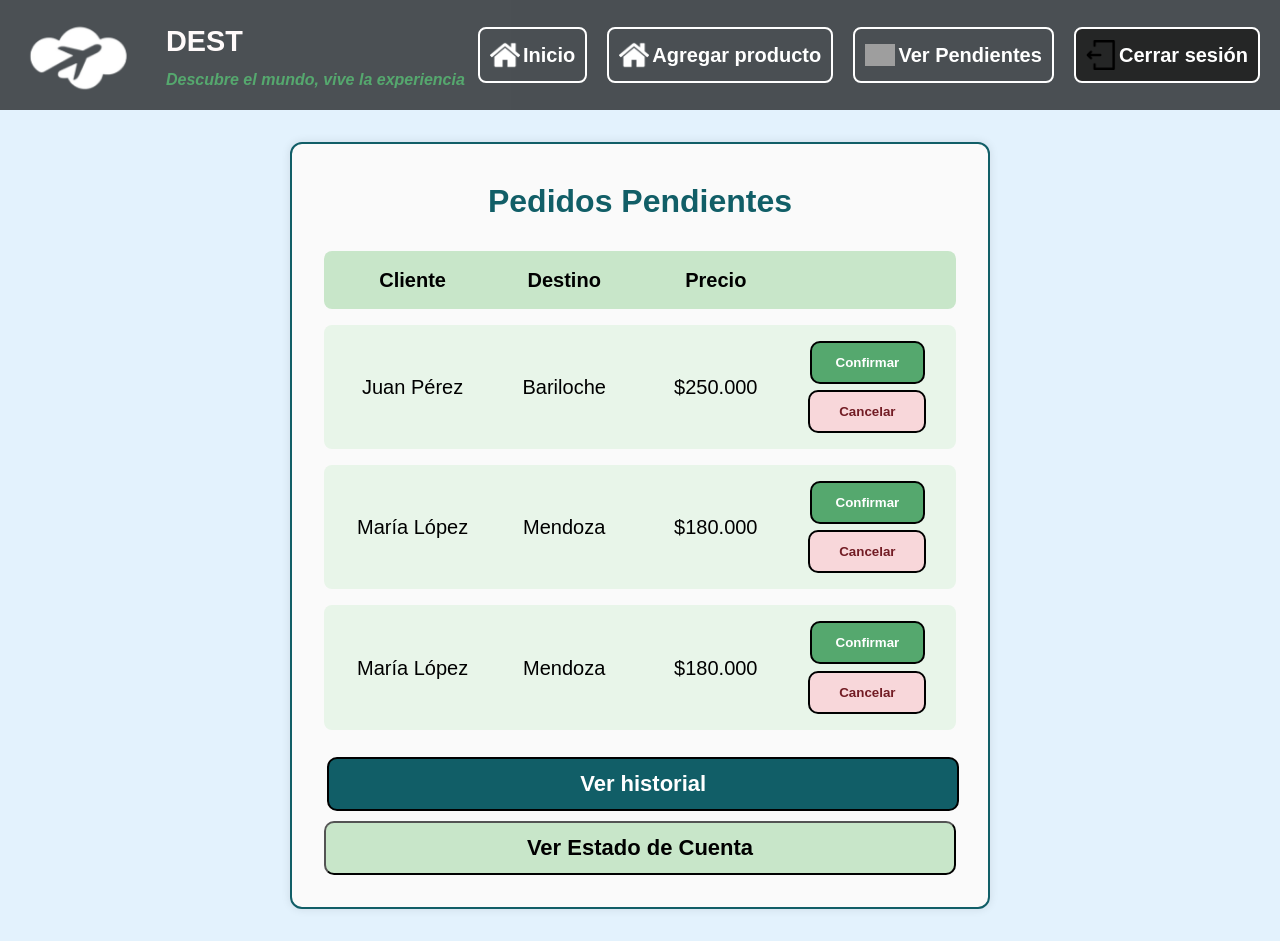
After one commit to Antu27-a/Carrito_INET, a PHP site: page /pages/ver-pedidos-pendientes-jefedeventas.html in a window 1280 px wide. The commit adds this page. Run offline with PHP 8.4, Linux system fonts and the light colour scheme; grey boxes are pictures that could not be loaded.

Commit message:
pendientes de ventas modal de entregados y  estado de cuenta(a cobrar)
aaaaaaaa

```diff
--- /dev/null
+++ b/pages/ver-pedidos-pendientes-jefedeventas.html
@@ -0,0 +1,188 @@
+<!DOCTYPE html>
+<html lang="en">
+
+<head>
+    <meta charset="UTF-8">
+    <meta name="viewport" content="width=device-width, initial-scale=1.0">
+    <title>PEDIDOS PENDIENTES JEFE DE VENTAS</title>
+    <link rel="stylesheet" href="../static/css/ver-pendientes-jefedeventas.css">
+    <link rel="stylesheet" href="../static/css/global.css">
+    <script src="../static/js/menu-hamburguesa.js"></script>
+</head>
+
+<body>
+
+    <!-- Encabezado -->
+    <header>
+        <div class="logo-container">
+            <img src="../static/img/logo.png" alt="Logo" class="logo">
+            <div class="slogan">
+                <h1> DEST </h1>
+                <p>Descubre el mundo, vive la experiencia</p>
+            </div>
+        </div>
+
+        <nav>
+            <ul class="menu-navegacion">
+                <li> <a href="../pages/productos.html"> <img src="../static/img/encabezado-logueado/home.png"
+                            alt="home"> Inicio</a></li>
+                <li> <a href="../pages/productos.html"> <img src="../static/img/encabezado-logueado/home.png"
+                            alt="home"> Agregar producto</a></li>
+                <li><a href="../pages/carrito.html"> <img src="../static/img/encabezado-logueado/"
+                            alt="home"> Ver Pendientes</a></li>
+                <li> <a class="cerrar-sesion" href="../index.html"> <img
+                            src="../static/img/encabezado-logueado/salida.png" alt="home"> Cerrar sesión</a></li>
+            </ul>
+        </nav>
+        <!-- Botón Hamburguesa -->
+        <button class="boton-hamburguesa" onclick="toggleMenu()">
+            <div class="linea-hamburguesa"></div>
+            <div class="linea-hamburguesa"></div>
+            <div class="linea-hamburguesa"></div>
+        </button>
+    </header>
+
+    <!-- Overlay para cerrar menú -->
+    <div class="overlay-menu" onclick="cerrarMenu()"></div>
+
+    <!-- Menú Móvil -->
+    <div class="menu-movil">
+        <ul>
+            <li><a href="pages/productos.html"><img src="../static/img/encabezado-logueado/home.png" alt="home">
+                    Inicio</a></li>
+            <li><a href="../pages/cargar-productos.html"><img
+                        src="../static/img/encabezado-logueado/agregar-paquete.png" alt="carrito"> Agregar producto</a>
+            </li>
+            <li><a href="../pages/ver-pedidos-pendientes-jefedeventas.html"><img src="../static/img/encabezado-logueado/"
+                        alt="carrito"> Ver Pendientes</a></li>
+            <li><a class="cerrar-sesion" href="../index.html"><img src="../static/img/encabezado-logueado/salida.png"
+                        alt="salir"> Cerrar sesión</a></li>
+        </ul>
+    </div>
+
+    <section class="vista-jefe">
+        <div class="contenedor-jefe">
+            <h1>Pedidos Pendientes</h1>
+
+            <div class="tabla-scroll">
+                <div class="tabla-pedidos">
+                    <div class="fila encabezado">
+                        <span>Cliente</span>
+                        <span>Destino</span>
+                        <span>Precio</span>
+                    </div>
+
+                    <div class="fila">
+                        <span>Juan Pérez</span>
+                        <span>Bariloche</span>
+                        <span>$250.000</span>
+                        <span>
+                            <button class="btn confirmar">Confirmar</button>
+                            <button class="btn cancelar">Cancelar</button>
+                        </span>
+                    </div>
+
+                    <div class="fila">
+                        <span>María López</span>
+                        <span>Mendoza</span>
+                        <span>$180.000</span>
+                        <span>
+                            <button class="btn confirmar">Confirmar</button>
+                            <button class="btn cancelar">Cancelar</button>
+                        </span>
+                    </div>
+                    <div class="fila">
+                        <span>María López</span>
+                        <span>Mendoza</span>
+                        <span>$180.000</span>
+                        <span>
+                            <button class="btn confirmar">Confirmar</button>
+                            <button class="btn cancelar">Cancelar</button>
+                        </span>
+                    </div>
+                </div>
+            </div>
+
+            <button class="btn ver-historial" onclick="document.getElementById('modal').style.display='flex'">Ver
+                historial</button>
+            <button class="btn-ver-estado-cuenta"
+                onclick="document.getElementById('modalCuenta').style.display='flex'">Ver Estado de Cuenta</button>
+        </div>
+    </section>
+
+
+    <!-- Modal Historial -->
+    <div id="modal" class="modal">
+        <div class="modal-contenido">
+            <span class="cerrar" onclick="document.getElementById('modal').style.display='none'">&times;</span>
+            <h3>Pedidos Entregados</h3>
+            <div class="tabla-pedidos">
+                <div class="fila encabezado1">
+                    <span>Cliente</span>
+                    <span>Destino</span>
+                    <span>Fecha</span>
+                    <span>Total</span>
+                </div>
+                <div class="fila1">
+                    <span data-label="Cliente">Laura Gómez</span>
+                    <span data-label="Destino">Salta</span>
+                    <span data-label="Fecha">10/06/2025</span>
+                    <span data-label="Total">$300.000</span>
+                </div>
+                <div class="fila1">
+                    <span data-label="Cliente">Laura Gómez</span>
+                    <span data-label="Destino">Salta</span>
+                    <span data-label="Fecha">10/06/2025</span>
+                    <span data-label="Total">$300.000</span>
+                </div>
+                <div class="fila1">
+                    <span data-label="Cliente">Laura Gómez</span>
+                    <span data-label="Destino">Salta</span>
+                    <span data-label="Fecha">10/06/2025</span>
+                    <span data-label="Total">$300.000</span>
+                </div>
+
+
+            </div>
+        </div>
+    </div>
+
+    <!-- Modal Estado de Cuenta -->
+    <div id="modalCuenta" class="modal">
+        <div class="modal-contenido">
+            <span class="cerrar" onclick="document.getElementById('modalCuenta').style.display='none'">&times;</span>
+            <h3>Estado de Cuenta</h3>
+
+            <div class="tabla-scroll">
+                <table>
+                    <thead>
+                        <tr>
+                            <th>Fecha</th>
+                            <th>Cliente</th>
+                            <th>Total</th>
+                            <th>Estado</th>
+                        </tr>
+                    </thead>
+                    <tbody>
+                        <tr>
+                            <td data-label="Fecha"><time datetime="2025-06-30">2025-06-30</time></td>
+                            <td data-label="Cliente">María Gómez</td>
+                            <td data-label="Total">$520.000</td>
+                            <td data-label="Estado">A cobrar</td>
+                        </tr>
+                        <tr>
+                            <td data-label="Fecha"><time datetime="2025-06-30">2025-06-30</time></td>
+                            <td data-label="Cliente">María Gómez</td>
+                            <td data-label="Total">$520.000</td>
+                            <td data-label="Estado">A cobrar</td>
+                        </tr>
+                        <!-- + filas -->
+                    </tbody>
+                </table>
+            </div>
+        </div>
+    </div>
+
+</body>
+
+</html>
--- a/static/css/cargar-productos.css
+++ b/static/css/cargar-productos.css
@@ -35,7 +35,7 @@
 
 .titulo {
     text-align: center;
-    color: #000000;
+    color: #115e67;
     font-size: 30px;
     margin-bottom: 15px;
     font-weight: 500px;
--- /dev/null
+++ b/static/css/ver-pendientes-jefedeventas.css
@@ -0,0 +1,341 @@
+.vista-jefe {
+  display: flex;
+  justify-content: center;
+  align-items: center;
+  min-height: 100vh;
+  padding: 2rem;
+}
+
+.contenedor-jefe {
+  border: 2px solid #115e67;
+  background-color: #fafafa;
+  padding: 2rem;
+  border-radius: 12px;
+  max-width: 700px;
+  width: 100%;
+  box-shadow: 0 0 10px rgba(0, 0, 0, 0.1);
+  text-align: center;
+}
+
+h1,
+h2 {
+  color: #115e67;
+  margin-bottom: 1.5rem;
+  font-size: 2rem;
+  font-weight: 600;
+}
+
+.tabla-pedidos {
+  display: flex;
+  flex-direction: column;
+  gap: 1rem;
+  margin-bottom: 1.5rem;
+
+}
+
+.fila {
+  display: grid;
+  grid-template-columns: repeat(4, 1fr);
+  background: #e8f5e9;
+  padding: 0.8rem;
+  border-radius: 8px;
+  align-items: center;
+  color: #000000;
+  font-size: 20px;
+  text-align: center;
+}
+
+.fila1 {
+  display: grid;
+  grid-template-columns: repeat(4, 1fr);
+  background: #e8f5e9;
+  padding: 0.8rem;
+  border-radius: 8px;
+  align-items: center;
+  color: #000000;
+  font-size: 20px;
+  text-align: center;
+}
+
+.fila.encabezado1 {
+  font-size: 1.25rem;
+  font-weight: bold;
+  background: #c8e6c9;
+  color: #000000;
+}
+
+
+.fila.encabezado {
+  font-size: 1.25rem;
+  font-weight: bold;
+  background: #c8e6c9;
+  color: #000000;
+}
+
+.btn {
+  margin: 0.2rem;
+  border: none;
+  cursor: pointer;
+  border: 2px solid #000000;
+  border-radius: 10px;
+  text-decoration: none;
+  font-weight: 600;
+
+  transition: all 0.3s ease;
+}
+
+.btn:hover {
+  color: #55a86e;
+  background: #fdfdfd;
+  transform: translateY(-2px);
+  box-shadow: 0 5px 5px rgba(255, 255, 255, 0.838);
+}
+
+
+.confirmar {
+  background: #55a86e;
+  color: white;
+  padding: 0.75rem 1.5rem;
+}
+
+.cancelar {
+  background: #f8d7da;
+  color: #721c24;
+  transition: all 0.3s ease;
+  padding: 0.75rem 1.8rem;
+}
+
+.cancelar:hover {
+  color: #ffffff;
+  background: #000000;
+  transform: translateY(-2px);
+  box-shadow: 0 5px 5px rgba(255, 255, 255, 0.838);
+  border: 2px solid #115e67;
+
+}
+
+.ver-historial {
+  background: #115e67;
+  color: white;
+  width: 100%;
+  font-size: 22px;
+  padding: 0.75rem 1.5rem;
+  border-radius: 10px;
+  text-decoration: none;
+  font-weight: 600;
+  margin-bottom: 10px;
+}
+
+.btn-ver-estado-cuenta {
+  background: #c8e6c9;
+  color: #000000;
+  width: 100%;
+  font-size: 22px;
+  padding: 0.75rem 1.5rem;
+  border-radius: 10px;
+  text-decoration: none;
+  font-weight: 600;
+  transition: all 0.3s ease;
+}
+
+.btn-ver-estado-cuenta:hover {
+  transform: translateY(-2px);
+  background-color: #ffffff;
+  color: #115e67;
+}
+
+/* Modal */
+.modal {
+  display: none;
+  position: fixed;
+  z-index: 999;
+  top: 0;
+  left: 0;
+  height: 100vh;
+  width: 100%;
+  background-color: rgba(0, 0, 0, 0.4);
+  justify-content: center;
+  align-items: center;
+  padding: 1rem;
+}
+
+.modal-contenido h3 {
+  font-size: 1.5rem;
+  color: #115e67;
+  margin-bottom: 10px;
+}
+
+.tabla-pedidos {
+  overflow-y: auto;
+  flex: 1;
+  min-height: 0;
+  /* necesario para que flex funcione con scroll */
+}
+
+.modal-contenido span {
+  text-align: center;
+  font-size: 20px;
+}
+
+.modal-contenido .cerrar {
+  position: absolute;
+  right: 1rem;
+  top: 1rem;
+  font-size: 2rem;
+  cursor: pointer;
+  color: #000000;
+  text-decoration: none;
+  line-height: 1;
+  transition: all 0.3s ease;
+}
+
+.cerrar:hover {
+  color: #000000;
+  transform: scale(1.1);
+}
+
+
+@media (max-width: 600px) {
+
+  .fila1 {
+    grid-template-columns: 1fr;
+    gap: 0.5rem;
+  }
+
+  .fila {
+    grid-template-columns: 1fr;
+    gap: 0.5rem;
+    text-align: left;
+  }
+
+  .fila span {
+    font-size: 20px;
+  }
+
+  .fila span::before {
+    content: attr(data-label);
+    display: block;
+    font-weight: bold;
+    margin-bottom: 0.3rem;
+    color: #115e67;
+
+  }
+
+  .modal-contenido {
+    max-height: 20vh;
+    padding: 1rem;
+
+  }
+
+  .modal-contenido h3 {
+    font-size: 25px;
+  }
+
+  .modal-contenido span {
+    font-size: 20px;
+    color: #000000;
+  }
+
+}
+
+/* ---------------- estado cuenta */
+.modal-contenido {
+  background: #fafafa;
+  padding: 2rem;
+  border-radius: 12px;
+  max-width: 600px;
+  width: 100%;
+  position: relative;
+  max-height: 80vh;
+  /* evita que se extienda más allá de la pantalla */
+  display: flex;
+  flex-direction: column;
+}
+
+.tabla-scroll {
+  overflow-y: auto;
+  max-height: 65vh;
+  /* ajustable */
+  flex: 1;
+  min-height: 0;
+}
+
+.modal-contenido table {
+  width: 100%;
+  border-collapse: collapse;
+  margin-top: 1rem;
+}
+
+.modal-contenido table th,
+.modal-contenido table td {
+  padding: 12px 15px;
+  text-align: center;
+  border: 1px solid #000000;
+}
+
+.modal-contenido table th {
+  background-color: #c8e6c9;
+  color: #000;
+  font-weight: 600;
+}
+
+.modal-contenido table td {
+  background-color: #e8f5e9;
+  font-size: 1rem;
+  color: #000;
+}
+
+@media (max-width: 600px) {
+  .tabla-scroll {
+    max-height: 60vh;
+
+  }
+
+  .modal-contenido table th,
+  .modal-contenido table td {
+    font-size: 1rem;
+    padding: 8px;
+  }
+}
+
+
+/* Responsive tabla estado cuenta */
+@media (max-width: 600px) {
+
+  .modal-contenido table,
+  .modal-contenido table thead,
+  .modal-contenido table tbody,
+  .modal-contenido table th,
+  .modal-contenido table td,
+  .modal-contenido table tr {
+    display: block;
+    width: 100%;
+  }
+
+  .modal-contenido table thead {
+    display: none;
+  }
+
+  .modal-contenido table tr {
+    margin-bottom: 15px;
+    border-bottom: 2px solid #115e67;
+  }
+
+  .modal-contenido table td {
+    text-align: right;
+    padding-left: 50%;
+    position: relative;
+    font-size: 18px;
+  }
+
+  .modal-contenido table td::before {
+    content: attr(data-label);
+    position: absolute;
+    left: 10px;
+    width: 45%;
+    font-weight: bold;
+    text-align: left;
+    color: #115e67;
+    font-size: 20px;
+  }
+}
```
Also changed, not shown: pages/cargar-productos.html (+5 -7 lines).
